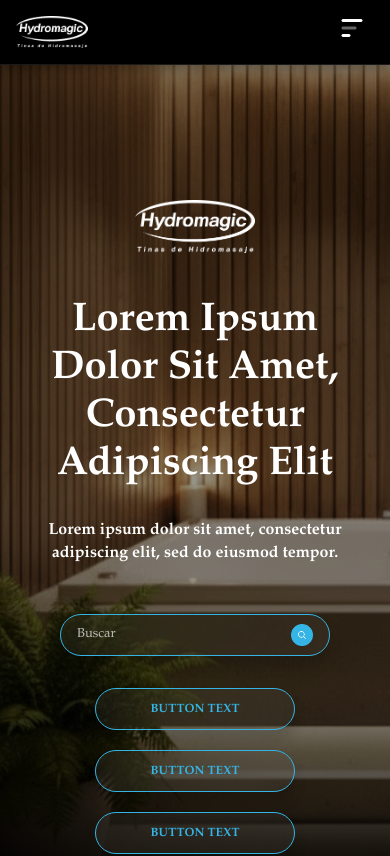
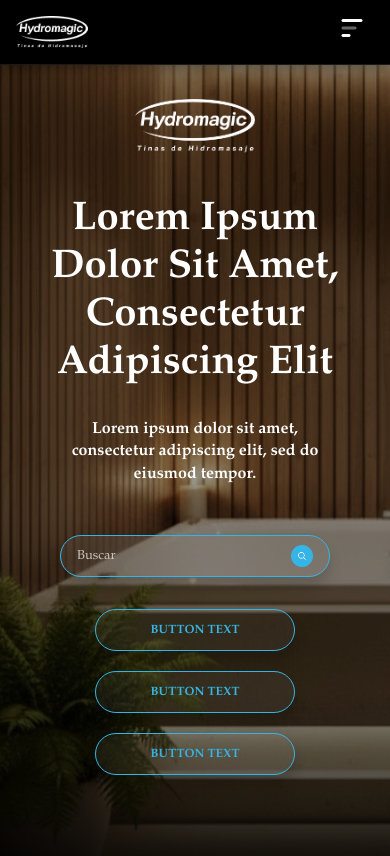
Before and after one commit to DamiMocch/Hydromagic, a React (Vite) app: page / in a window 390 px wide. Shown: the top 856 px of the page. Built offline with nearby package versions, Linux system fonts and the light colour scheme.

Commit message:
Refactor Hero.module.css for responsive design
Updated various styles in Hero.module.css to use responsive units and improve layout. Adjusted dimensions, margins, and animations for better adaptability across different screen sizes.

```diff
--- a/src/assets/css/Hero.module.css
+++ b/src/assets/css/Hero.module.css
@@ -4,6 +4,7 @@
   height: 100vh;
   overflow: hidden;
   margin-top: 0rem;
+  height: min(100vh, 900px);
 }
 
 
@@ -53,14 +54,19 @@
   flex-direction: column;
   align-items: center;
   justify-content: center;
-  padding: 0 1rem;
+
+  max-width: clamp(320px, 90vw, 1600px);
+  margin-inline: auto;
+  padding-inline: clamp(1rem, 5vw, 5rem);
+
   text-align: center;
 }
 
-/* Logo */
+
+
 .logo {
-  width: 160px;
-  margin-bottom: 2rem;
+  width: clamp(120px, 12vw, 240px);
+  margin-bottom: clamp(1.5rem, 3vw, 3rem);
 }
 
 
@@ -68,28 +74,31 @@
   color: white;
   font-family: "Palatino Linotype", "Book Antiqua", Palatino, serif;
   font-weight: 700;
-  font-size: 52px;
-  line-height: 120%;
-  text-transform: capitalize;
-  max-width: 80rem;
+
+  font-size: clamp(36px, 4.5vw, 76px);
+  line-height: 1.15;
+
+  max-width: clamp(320px, 80vw, 1200px);
+  margin-inline: auto;
 }
 
+
 .subtitle {
-  margin-top: 1rem;
+  margin-top: clamp(1rem, 2vw, 2rem);
   color: white;
   font-family: "Palatino Linotype", "Book Antiqua", Palatino, serif;
   font-weight: 700;
-  font-size: 15px;
-  line-height: 120%;
-  max-width: 48rem;
+  font-size: clamp(14px, 1.3vw, 20px);  line-height: 120%;
+  max-width: clamp(320px, 60vw, 800px);
+  line-height: 1.5;
 }
 
 
 .searchBox {
-  margin-top: 3rem;
-  width: 320px;
+  margin-top: clamp(2rem, 4vw, 4rem);
   max-width: 100%;
-  height: 40px;
+  width: clamp(260px, 30vw, 420px);
+  height: clamp(40px, 4vw, 52px);
   display: flex;
   align-items: center;
   padding: 8px 16px;
@@ -120,6 +129,7 @@
   border: none;
   outline: none;
   color: white;
+  font-size: clamp(13px, 1vw, 16px);
   font-family: "Palatino Linotype", "Book Antiqua", Palatino, serif;
 }
 
@@ -128,19 +138,19 @@
   color: rgba(255, 255, 255, 0.7);
 }
 
-/* Botones */
+
 .buttons {
-  margin-top: 2rem;
+  margin-top: clamp(2rem, 4vw, 3.5rem);
   display: flex;
-  gap: 24px;
+  gap: clamp(16px, 3vw, 32px);
   justify-content: center;
   flex-wrap: wrap;
 }
 
 .button {
-  width: 130px;
-  height: 40px;
-  font-size: 12px;
+  width: clamp(130px, 14vw, 200px);
+  height: clamp(40px, 4vw, 52px);
+  font-size: clamp(12px, 1vw, 16px);
   padding: 5px 20px;
   border-radius: 100px;
   color: #34B5E5;
@@ -168,6 +178,23 @@
   color: #FFFFFF;
 }
 
+@media (min-width: 1920px) {
+  .header {
+    height: 900px;
+  }
+}
+
+@media (min-width: 2560px) {
+  .content {
+    max-width: 1800px;
+  }
+
+  .title {
+    font-size: 80px;
+  }
+}
+
+
 @media (max-width: 768px) {
 
   .background {
@@ -175,7 +202,7 @@
   }
 
   .content {
-    margin-top: 40px;
+    margin-top: -50px;
     padding: 0 1.5rem;
     justify-content: center;
   }
@@ -199,7 +226,7 @@
     max-width: 90%;
   }
 
-  /* ===== SEARCH ===== */
+
   .searchBox {
     margin-top: 50px;
     width: 270px;
@@ -215,7 +242,6 @@
     font-size: 13px;
   }
 
-  /* ===== BOTONES ===== */
   .buttons {
 
     flex-direction: column;
@@ -234,7 +260,7 @@
     height: 220px;
   }
 
-    /* CUADRO NEGRO EXTRA INFERIOR */
+
   .mobile-black-extension {
     position: absolute;
     bottom: -181px;
@@ -245,3 +271,77 @@
     opacity: 1;
   }
 }
+
+@keyframes fadeUp {
+  from {
+    opacity: 0;
+    transform: translateY(24px);
+  }
+  to {
+    opacity: 1;
+    transform: translateY(0);
+  }
+}
+
+:root {
+  --apple-ease: cubic-bezier(0.16, 1, 0.3, 1);
+}
+
+
+@media (prefers-reduced-motion: reduce) {
+  * {
+    animation: none !important;
+    transition: none !important;
+  }
+}
+
+
+.logo {
+  animation: fadeUp 1.2s var(--apple-ease) forwards;
+  animation-delay: 0.2s;
+  opacity: 0;
+}
+
+
+.title {
+  animation: fadeUp 1.2s var(--apple-ease) forwards;
+  animation-delay: 0.35s;
+  opacity: 0;
+}
+
+.subtitle {
+  animation: fadeUp 1.2s var(--apple-ease) forwards;
+  animation-delay: 0.5s;
+  opacity: 0;
+}
+
+
+.searchBox {
+  animation: fadeUp 1.2s var(--apple-ease) forwards;
+  animation-delay: 0.65s;
+  opacity: 0;
+}
+
+
+.buttons {
+  animation: fadeUp 1.2s var(--apple-ease) forwards;
+  animation-delay: 0.8s;
+  opacity: 0;
+}
+
+.button {
+  opacity: 0;
+  animation: fadeUp 1s var(--apple-ease) forwards;
+}
+
+.button:nth-child(1) { animation-delay: 0.9s; }
+.button:nth-child(2) { animation-delay: 1.05s; }
+.button:nth-child(3) { animation-delay: 1.2s; }
+
+
+@media (prefers-reduced-motion: reduce) {
+  * {
+    animation: none !important;
+    transition: none !important;
+  }
+}
```
